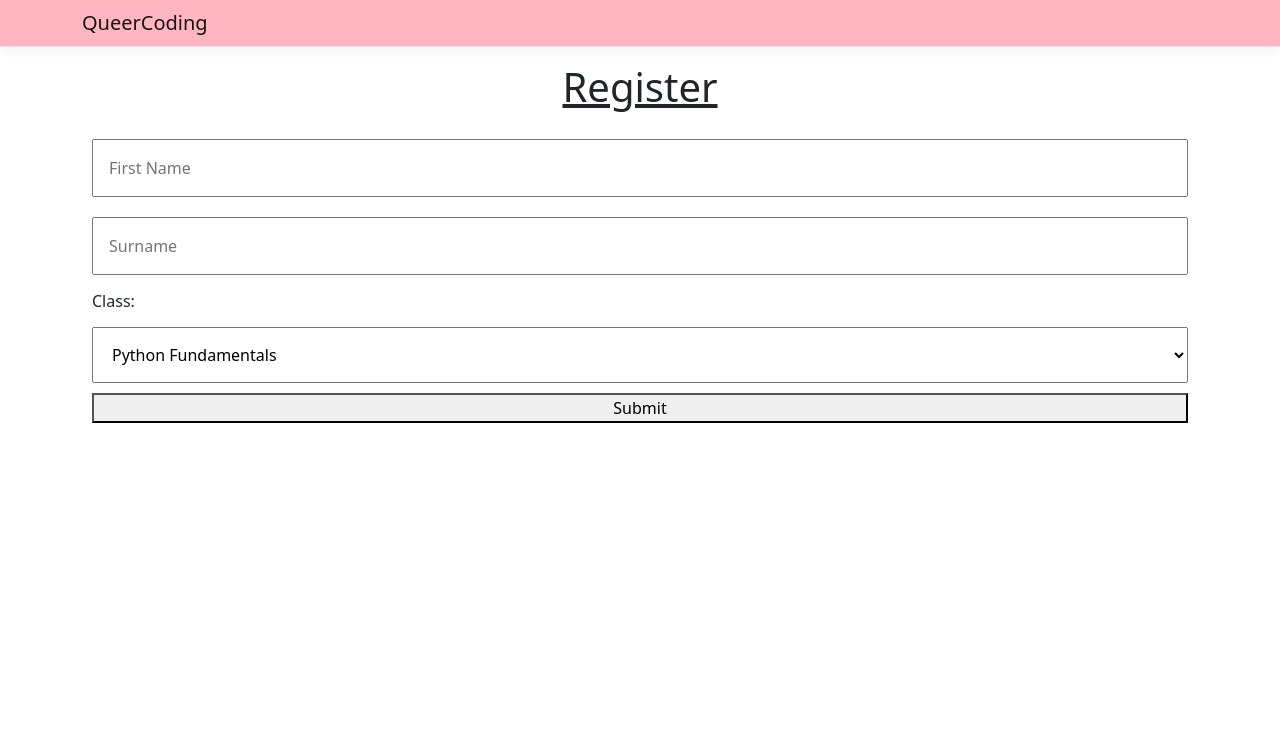
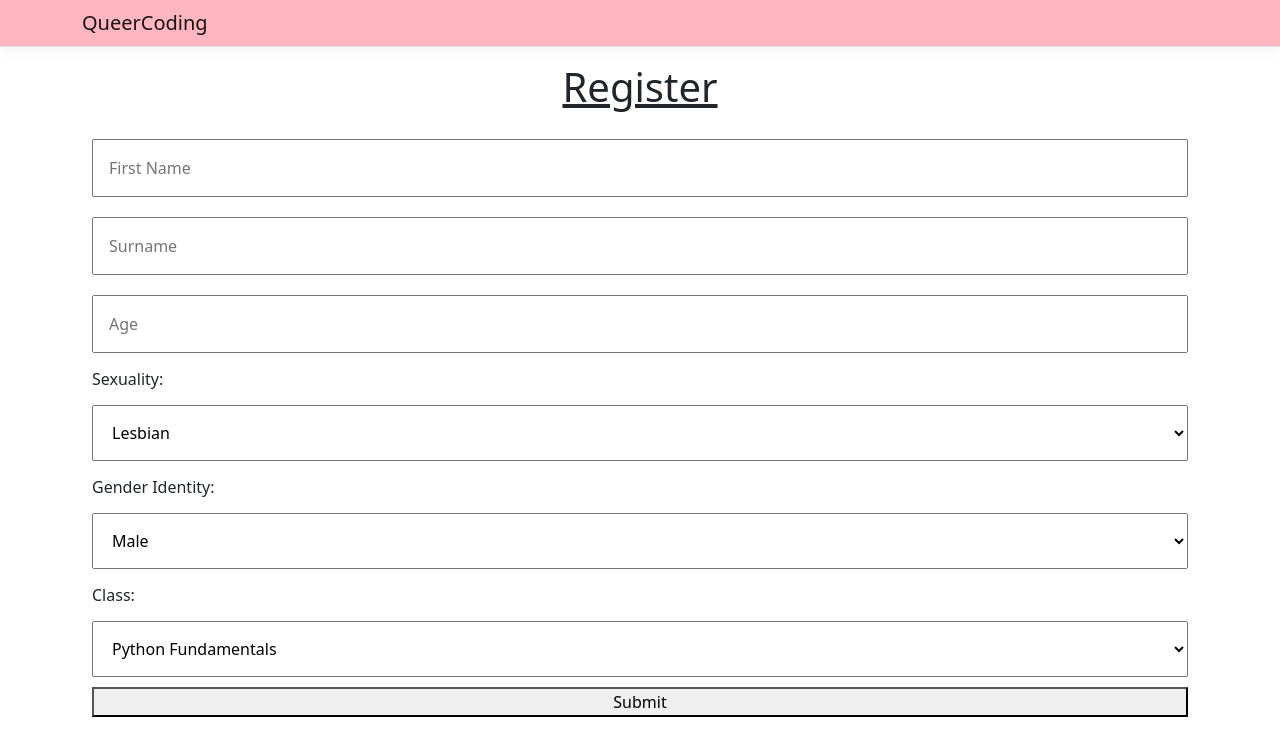
Before and after one commit to EvelynVoce/queer-coding-react, a React (Create React App) app: page /Register in a window 1280 px wide. Shown: the top 756 px of the page. Built offline with nearby package versions, Linux system fonts and the light colour scheme.

Commit message:
Added sections of the form for age, sexuality and gender identity

```diff
--- a/src/forms/RegistrationForm.js
+++ b/src/forms/RegistrationForm.js
@@ -18,9 +18,35 @@ export default function RegistrationForm() {
             <input className="form-field" placeholder="First Name"
                    {...register("firstName", { required: true })}
             />
+
             <input className="form-field" placeholder="Surname"
                    {...register("surname", { required: true})}
             />
+
+            <input className="form-field" placeholder="Age"
+                   {...register("age", { required: true})}
+            />
+
+            <label className="my-1"> Sexuality: </label>
+            <select className="form-field">
+                <option value="lesbian"> Lesbian </option>
+                <option value="gay"> Gay </option>
+                <option value="bisexual"> Bisexual </option>
+                <option value="asexual"> Asexual </option>
+                <option value="heterosexual"> Heterosexual </option>
+                <option value="other-sexuality"> Other </option>
+            </select>
+
+            <label className="my-1"> Gender Identity: </label>
+            <select className="form-field">
+                <option value="male"> Male </option>
+                <option value="female"> Female </option>
+                <option value="trans-male"> Transgender Male </option>
+                <option value="trans-female"> Transgender Female </option>
+                <option value="gender-fluid"> Gender Fluid </option>
+                <option value="agender"> Agender </option>
+                <option value="other-gender"> Other </option>
+            </select>
 
             <label className="my-1"> Class: </label>
             <select className="form-field">
```
